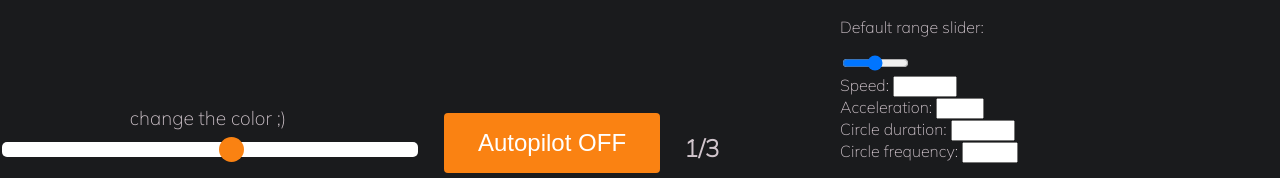
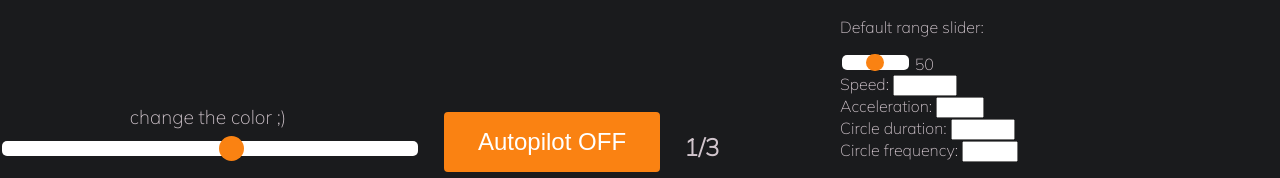
Before and after one commit to AspireOne/bee-work, a plain HTML site: page sites/playground.html in a window 1280 px wide. Shown: the top 178 px of the page. Drawn offline with Linux system fonts and the light colour scheme; animation ran at ten frames a second.

Commit message:
add slider

```diff
--- a/dist/global.js
+++ b/dist/global.js
@@ -20,20 +20,28 @@ document.addEventListener("DOMContentLoaded", _ => {
     portals.startChecking();
     bee = new Bee(beeElement, controls);
     bee.start();
+    addValueToSliders();
     // Invoke all modules waiting for main to be ready.
     modules.forEach(module => module());
 });
+function addValueToSliders() {
+    const containers = document.getElementsByClassName("slider-container");
+    for (let i = 0; i < containers.length; i++) {
+        const container = containers[i];
+        // Find child node with tag p and make text red.
+        const text = container.getElementsByTagName("span")[0];
+        const slider = container.getElementsByClassName("slider")[0];
+        if (!text || !slider)
+            continue;
+        slider.addEventListener("input", _ => text.innerText = slider.value);
+        text.innerText = slider.value;
+    }
+}
 function htmlToElement(html) {
     const template = document.createElement('template');
     html = html.trim(); // Never return a text node of whitespace as the result.
     template.innerHTML = html;
     return template.content.firstChild;
-}
-function htmlToElements(html) {
-    const template = document.createElement('template');
-    html = html.trim(); // Never return a text node of whitespace as the result.
-    template.innerHTML = html;
-    return Array.from(template.content.childNodes).map(node => node);
 }
 /*
 // Adds circleVanishing effect to the cursor.
--- a/sites/playground.html
+++ b/sites/playground.html
@@ -39,7 +39,10 @@
     <div id="settings-div">
         <div class="setting">
             <p>Default range slider:</p>
-            <input type="range" min="1" max="100" value="50" style="width: 5em">
+            <div class="slider-container">
+                <input class="slider small-slider" type="range" min="1" max="100" value="50">
+                <span class="slider-value"></span>
+            </div>
             <!--<label for="delta">Delta time:</label>
             <input type="number" id="delta" name="delta" min="2" max="20">-->
         </div>
--- a/styles/playground.css
+++ b/styles/playground.css
@@ -25,9 +25,19 @@
     width: 100%;
 }
 
+.small-slider {
+    width: 5em;
+}
+
+/* Make the thumb of a slider smaller. */
+.small-slider::-webkit-slider-thumb {
+    width: 1.3em;
+    height: 1.3em;
+}
+
 #action-center {
     width: 100%;
-    border-bottom: 1px solid rgb(255, 115, 0, 0.2);
+    border-bottom: 1px solid rgba(255, 115, 0, 0.2);
     overflow: hidden;
     /* add this to contain floated children */
 }
```
Also changed, not shown: scripts/global.ts (+16 -7 lines), 1 other file.
